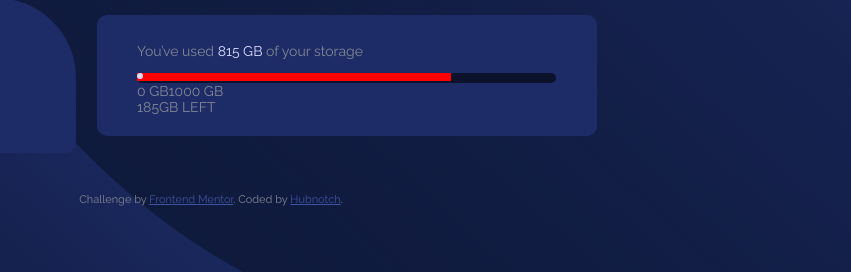
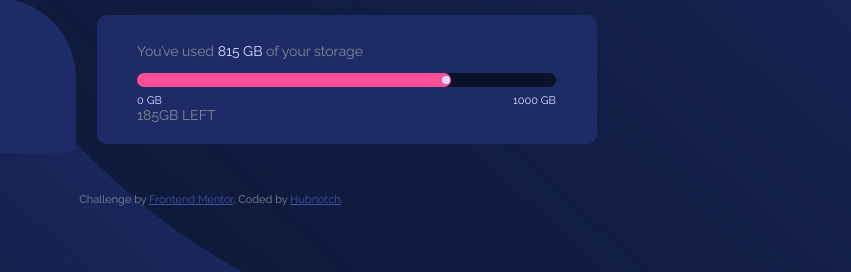
Before and after one commit to Hubnotch/fylo-data-storage-component, a plain HTML site: page fylo-data-storage-component-master/index.html in a window 1280 px wide. Shown: the part 298-570 px from the top of the page, 429-1280 px from the left. Drawn offline with Linux system fonts and the light colour scheme.

Commit message:
Styled the bandwidth bar

```diff
--- a/fylo-data-storage-component-master/index.html
+++ b/fylo-data-storage-component-master/index.html
@@ -51,13 +51,16 @@
 
         <section class="right-container">
           <p>You’ve used <span>815 GB</span> of your storage</p>
+
           <div class="usage">
-            <div class="usage-bar">
-               <div class="progress-dot"><div class="dot"></div></div>
+            <div class="usage-bar bar-length">
+              <div class="dot"></div>
             </div>
           </div>
+
             <div class="usage-bandwidth">
-              <span>0 GB</span><span>1000 GB</span>
+              <span>0 GB</span>
+              <span>1000 GB</span>
             </div>
             <div class="bandwidth-left">
               <span class="bandwidth-left-size">185</span><span>GB LEFT</span>
--- a/fylo-data-storage-component-master/styles/styles.scss
+++ b/fylo-data-storage-component-master/styles/styles.scss
@@ -1,4 +1,3 @@
-
 $PaleBlue: hsl(243, 100%, 93%);
 $GrayishBlue: hsl(229, 7%, 55%);
 $DarkBlue: hsl(228, 56%, 26%);
@@ -19,7 +18,6 @@ body {
   font-size: 14px;
   color: $GrayishBlue;
   height: 100vh;
-
 }
 .bg-image {
   background-image: url("../images/bg-desktop.svg");
@@ -56,12 +54,12 @@ body {
     width: 250px;
     border-radius: 10px 80px 10px 10px;
 
-    .logo img{
+    .logo img {
       width: 100px;
     }
   }
 
-.left-container .data-process{
+  .left-container .data-process {
     display: flex;
     margin: 1rem 0;
   }
@@ -89,7 +87,7 @@ body {
   padding: 1.5rem 2.9rem;
   border-radius: 10px;
 
-  p{
+  p {
     padding: 0.5rem 0 1rem;
     span {
       color: $PaleBlue;
@@ -97,33 +95,35 @@ body {
   }
   .usage {
     width: 100%;
-    height: 10px;
     border-radius: 12px;
     background: $VeryDarkBlue;
 
     .usage-bar {
-      width: 75%;
-      height: 8px;
-      background: red;
-      background-image: linear-gradient($Gradient);
+      text-align: right;
+      padding: 3px;
+      border-radius: 12px;
 
       .dot {
-        width: 6px;
-        height: 6px;
+        width: 8px;
+        height: 8px;
+        margin-left: 98%;
         background-color: $PaleBlue;
         border-radius: 50%;
-
       }
     }
+    .bar-length {
+       width: 75%;
+       background: hsl(335, 100%, 65%);
     }
   }
-
-
-
-
-
-
-
+  .usage-bandwidth {
+    margin-top: 0.5rem;
+    font-size: 11px;
+    display: flex;
+    justify-content: space-between;
+    color: $PaleBlue;
+  }
+}
 
 /*MOBILE LAYOUT FIRST*/
 
@@ -132,14 +132,6 @@ body {
 
 @media (max-width: 1440px) {
 }
-
-
-
-
-
-
-
-
 
 /*
  width: 90%;
```
Also changed, not shown: fylo-data-storage-component-master/styles/styles.css, 1 other file. Lines whose indentation alone changed are shown as unchanged.
